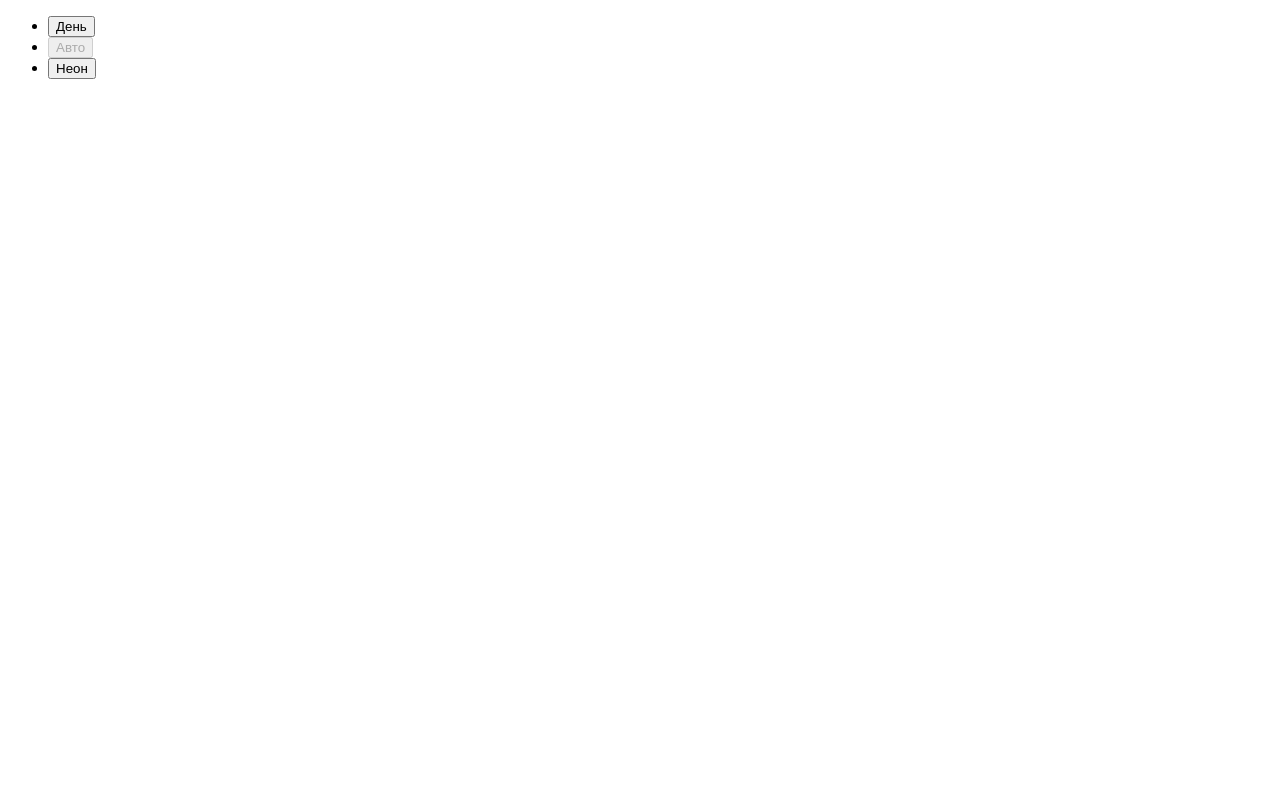
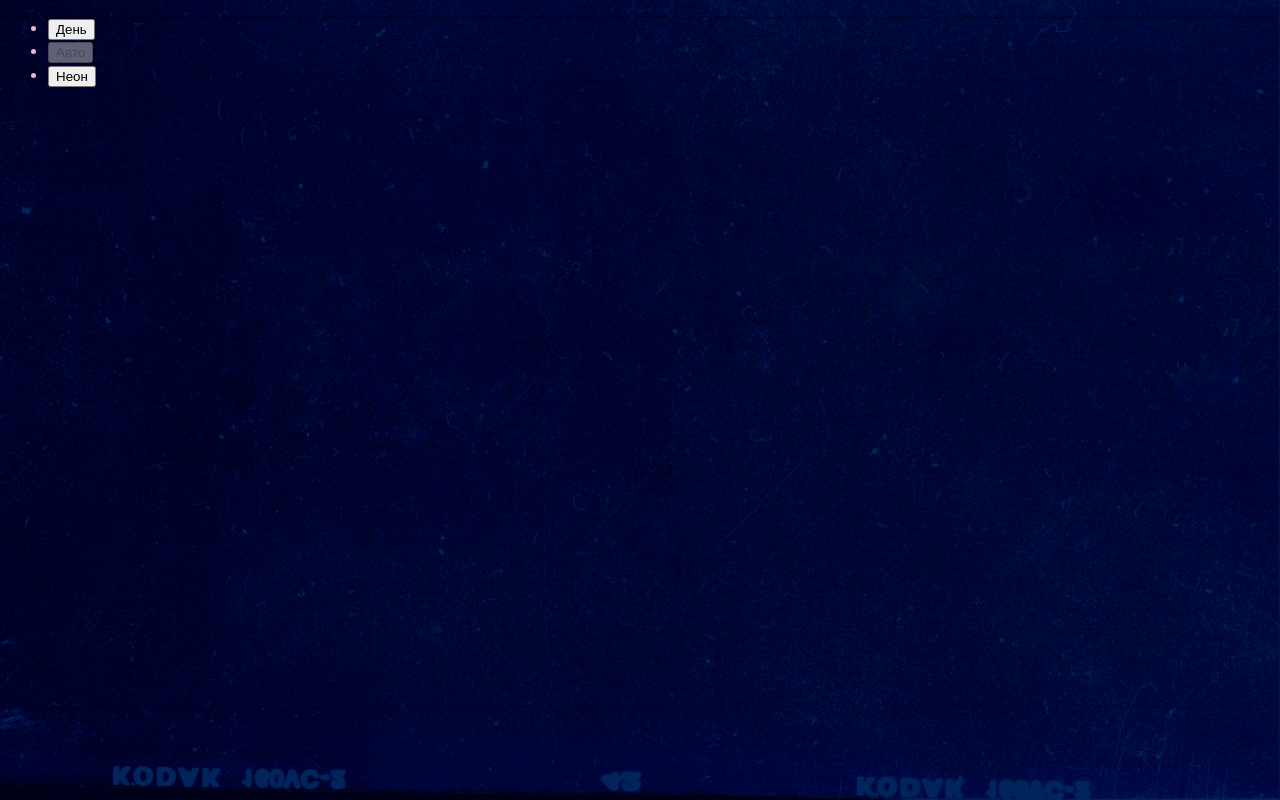
Before and after one commit to alexander-322/slozhno-sosredotochitsya-ad, a plain HTML site: page index.html in a window 1280 px wide. Drawn offline with Linux system fonts and the light colour scheme; files whose address does not match are found by name.

Commit message:
фон страницы с фиксированным изображением

```diff
--- a/styles/style.css
+++ b/styles/style.css
@@ -1,5 +1,12 @@
-/* Основные стили проекта. Это стили для темы, которую вы верстаете первой. */
-
 .page {
-  /* сохраните в разметке и стилях класс page у тега body. Он удобен, чтобы составлять селекторы для разных цветовых тем. */
+    font-family: var(--font-family);
+    font-size: var(--font-size-base);
+    line-height: var(--line-height-base);
+    color: var(--text-color);
+    background-color: var(--bg-color);
+    background-image: var(--page-bg-image);
+    background-position: center;
+    background-size: cover;
+    background-attachment: fixed;
+    background-repeat: no-repeat;
 }
```
